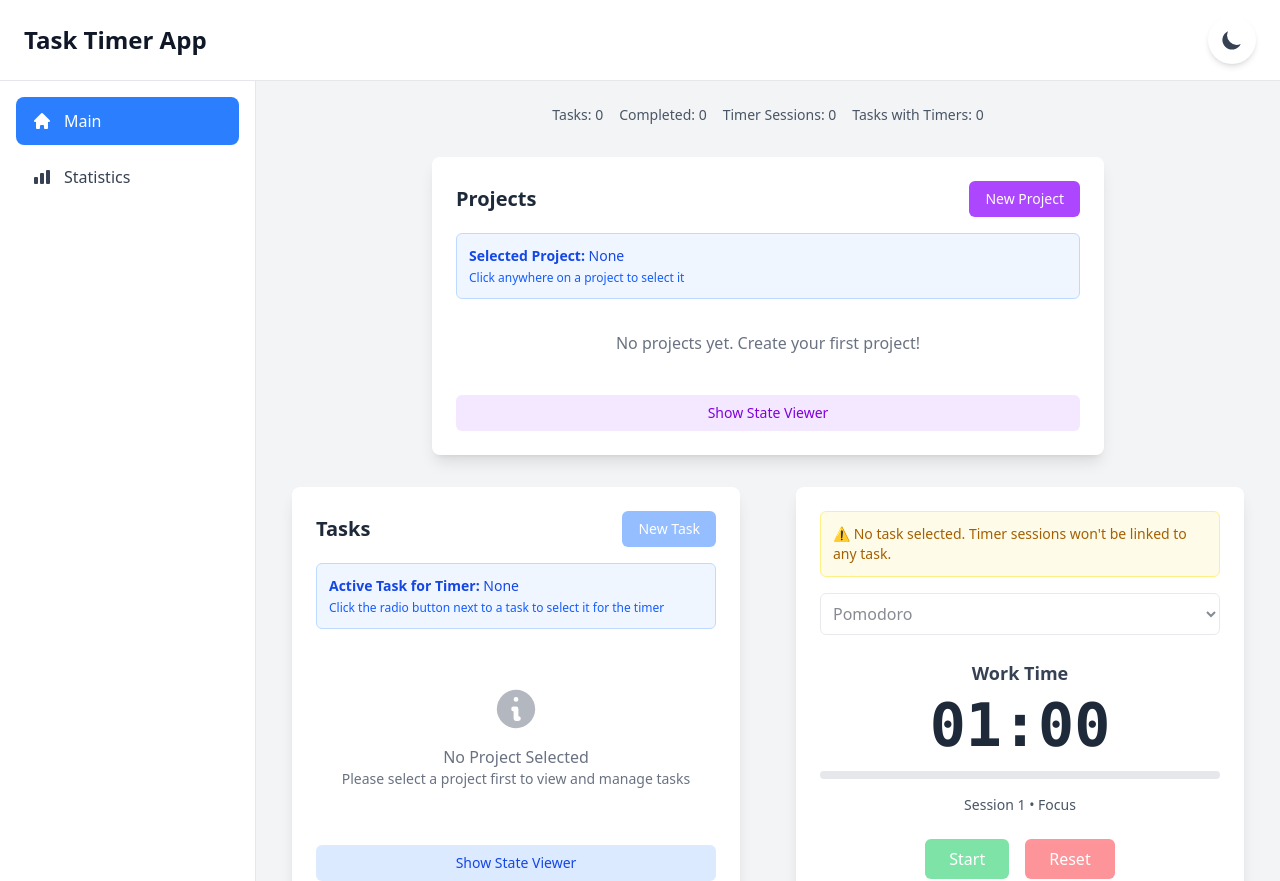
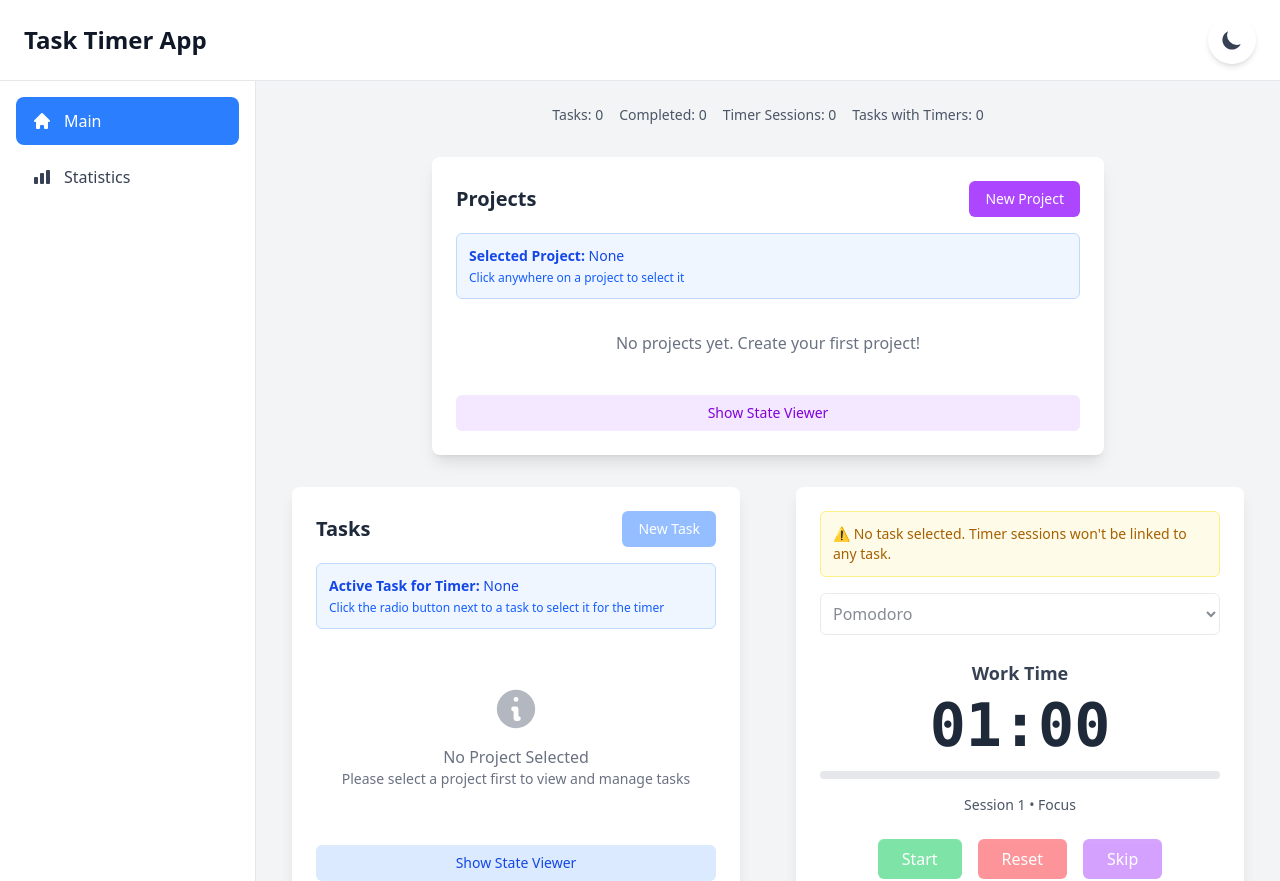
Before and after one commit to reda-akherfi/react_omnedu, a React (Vite) app: page / in a window 1280 px wide. Built offline with nearby package versions, Linux system fonts and the light colour scheme.

Commit message:
feat: Implement skip functionality in Timer component to allow users to transition to the next phase of the Pomodoro cycle, enhancing workflow flexibility

```diff
--- a/src/App.tsx
+++ b/src/App.tsx
@@ -336,6 +336,69 @@ const App: React.FC = () => {
     } else if (timerMode === 'stopwatch') {
       setCurrentTime(0);
     }
+  };
+
+  const skipTimer = () => {
+    if (timerMode !== 'pomodoro') return;
+
+    setIsTimerRunning(false);
+
+    // Complete current session
+    if (currentSession) {
+      const actualDuration = (currentSession.plannedDuration ?? 0) - timeLeft;
+
+      const completedSession: TimerSession = {
+        ...currentSession,
+        endTime: new Date(),
+        completed: false,
+        actualDuration: actualDuration,
+        reason: 'skipped'
+      };
+      addUniqueSessionToHistory(completedSession);
+      setCurrentSession(null);
+    }
+
+    // Move to next phase
+    let nextPhase: 'work' | 'shortBreak' | 'longBreak';
+    let shouldAutoStart = false;
+
+    if (pomodoroPhase === 'work') {
+      const newCount = pomodoroCount + 1;
+      setPomodoroCount(newCount);
+
+      if (newCount % timerSettings.longBreakInterval === 0) {
+        nextPhase = 'longBreak';
+      } else {
+        nextPhase = 'shortBreak';
+      }
+      shouldAutoStart = timerSettings.autoStartBreaks;
+    } else {
+      nextPhase = 'work';
+      shouldAutoStart = timerSettings.autoStartWork;
+    }
+
+    setPomodoroPhase(nextPhase);
+
+    // Reset timer for next phase and auto-start if enabled
+    setTimeout(() => {
+      const nextPhaseDuration = getPomodoroPhaseTime(nextPhase);
+      setTimeLeft(nextPhaseDuration * 60);
+
+      if (shouldAutoStart) {
+        setIsTimerRunning(true);
+        startTimeRef.current = new Date();
+        const newSession: TimerSession = {
+          id: Date.now(),
+          taskId: selectedTaskId,
+          mode: 'pomodoro',
+          phase: nextPhase,
+          startTime: new Date(),
+          plannedDuration: nextPhaseDuration * 60,
+          completed: false
+        };
+        setCurrentSession(newSession);
+      }
+    }, 100);
   };
 
   const handleModeChange = (newMode: 'pomodoro' | 'countdown' | 'stopwatch') => {
@@ -708,6 +771,7 @@ const App: React.FC = () => {
                     onStartTimer={startTimer}
                     onPauseTimer={pauseTimer}
                     onResetTimer={resetTimer}
+                    onSkipTimer={skipTimer}
                     onModeChange={handleModeChange}
                     onUpdateSettings={updateTimerSettings}
                     onSetCustomCountdown={setCustomCountdown}
--- a/src/components/Timer/Timer.tsx
+++ b/src/components/Timer/Timer.tsx
@@ -44,6 +44,7 @@ interface TimerProps {
   onStartTimer: () => void;
   onPauseTimer: () => void;
   onResetTimer: () => void;
+  onSkipTimer: () => void;
   onModeChange: (mode: 'pomodoro' | 'countdown' | 'stopwatch') => void;
   onUpdateSettings: (key: keyof TimerSettings, value: string | number | boolean) => void;
   onSetCustomCountdown: (value: number) => void;
@@ -78,6 +79,7 @@ const Timer: React.FC<TimerProps> = ({
   onStartTimer,
   onPauseTimer,
   onResetTimer,
+  onSkipTimer,
   onModeChange,
   onUpdateSettings,
   onSetCustomCountdown,
@@ -176,6 +178,19 @@ const Timer: React.FC<TimerProps> = ({
         >
           Reset
         </button>
+
+        {mode === 'pomodoro' && (
+          <button
+            onClick={onSkipTimer}
+            disabled={!selectedTaskId}
+            className={`px-6 py-2 bg-purple-500 hover:bg-purple-600 text-white rounded-md font-medium transition-colors duration-200 ${
+              !selectedTaskId ? 'opacity-50 cursor-not-allowed' : ''
+            }`}
+            title="Skip to next phase"
+          >
+            Skip
+          </button>
+        )}
       </div>
 
       <div className="space-y-4">
```
